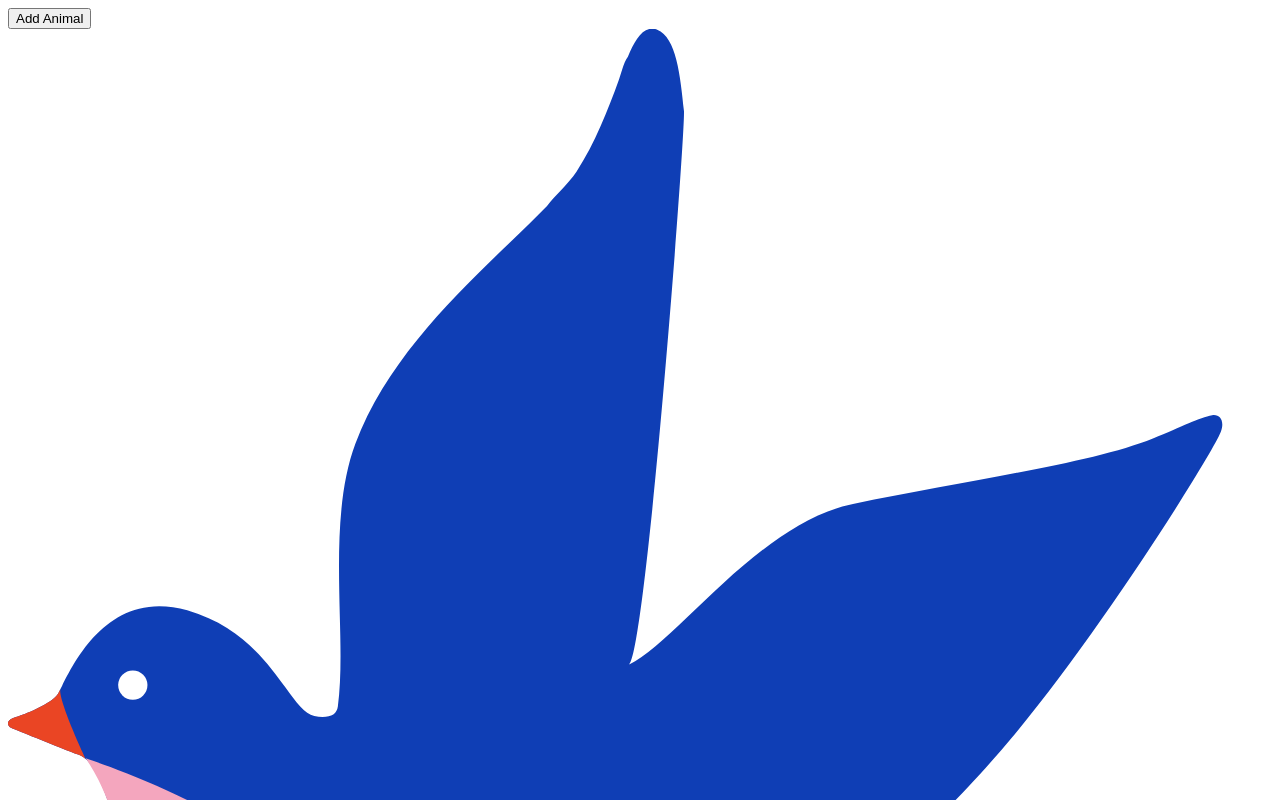
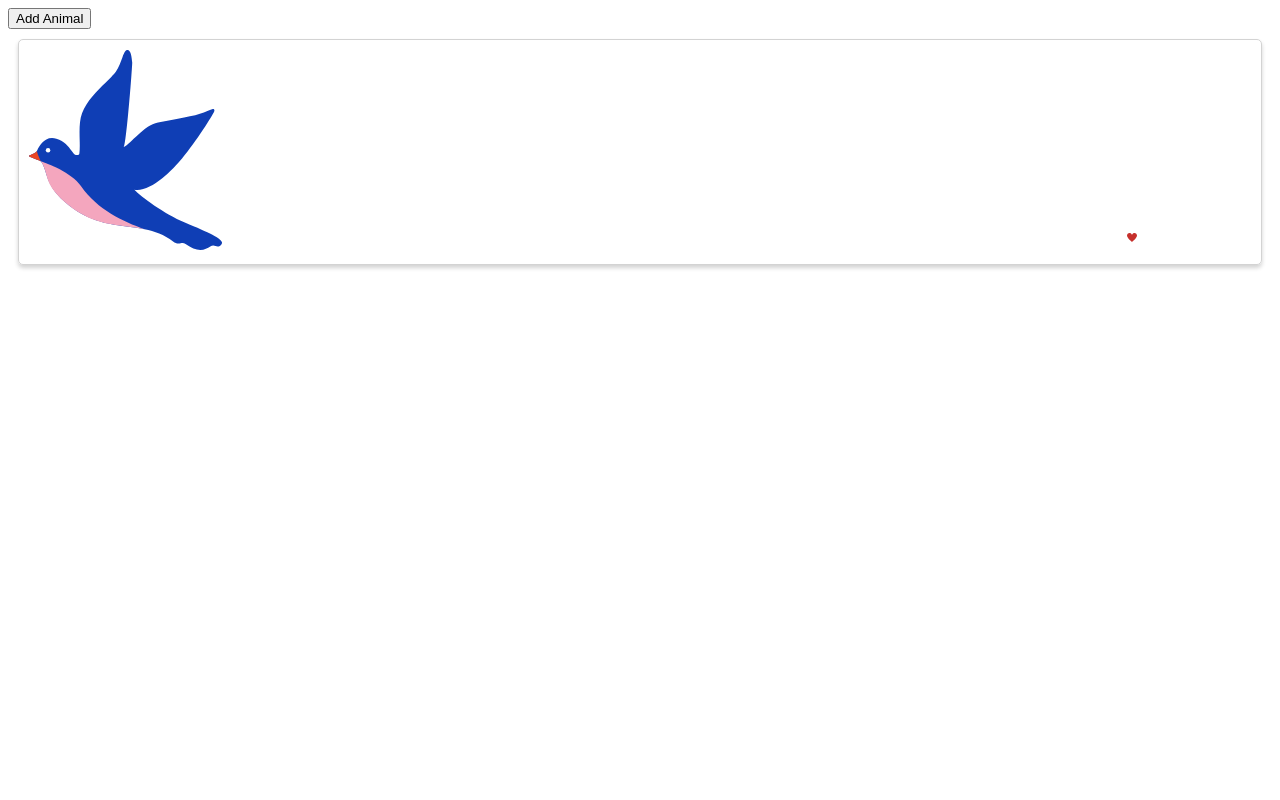
Before and after one commit to justanindieguy/react-course, a React (Create React App) app in the folder animals/: page / in a window 1280 px wide. Both pictures are taken after a click on the button "Add Animal". Shown: the top 800 px of the page. Built offline with nearby package versions, Linux system fonts and the light colour scheme.

Commit message:
apply styles to AnimalShow component

```diff
--- /dev/null
+++ b/animals/src/AnimalShow.css
@@ -0,0 +1,18 @@
+.animal-show {
+  position: relative;
+  border: 1px solid lightgray;
+  padding: 10px;
+  border-radius: 5px;
+  margin: 10px;
+  box-shadow: 0px 3px 4px lightgray;
+}
+
+.animal {
+  height: 200px;
+}
+
+.heart {
+  position: absolute;
+  bottom: 10%;
+  right: 10%;
+}
--- a/animals/src/AnimalShow.js
+++ b/animals/src/AnimalShow.js
@@ -1,3 +1,4 @@
+import './AnimalShow.css';
 import { useState } from 'react';
 import bird from './svg/bird.svg';
 import cat from './svg/cat.svg';
@@ -15,9 +16,14 @@ function AnimalShow({ type }) {
   const handleClick = () => setClicks(clicks + 1);
 
   return (
-    <div onClick={handleClick}>
-      <img alt={type} src={svgMap[type]} />
-      <img alt="heart" src={heart} style={{ width: 10 + 10 * clicks + 'px' }} />
+    <div className="animal-show" onClick={handleClick}>
+      <img className="animal" alt={type} src={svgMap[type]} />
+      <img
+        className="heart"
+        alt="heart"
+        src={heart}
+        style={{ width: 10 + 10 * clicks + 'px' }}
+      />
     </div>
   );
 }
```
